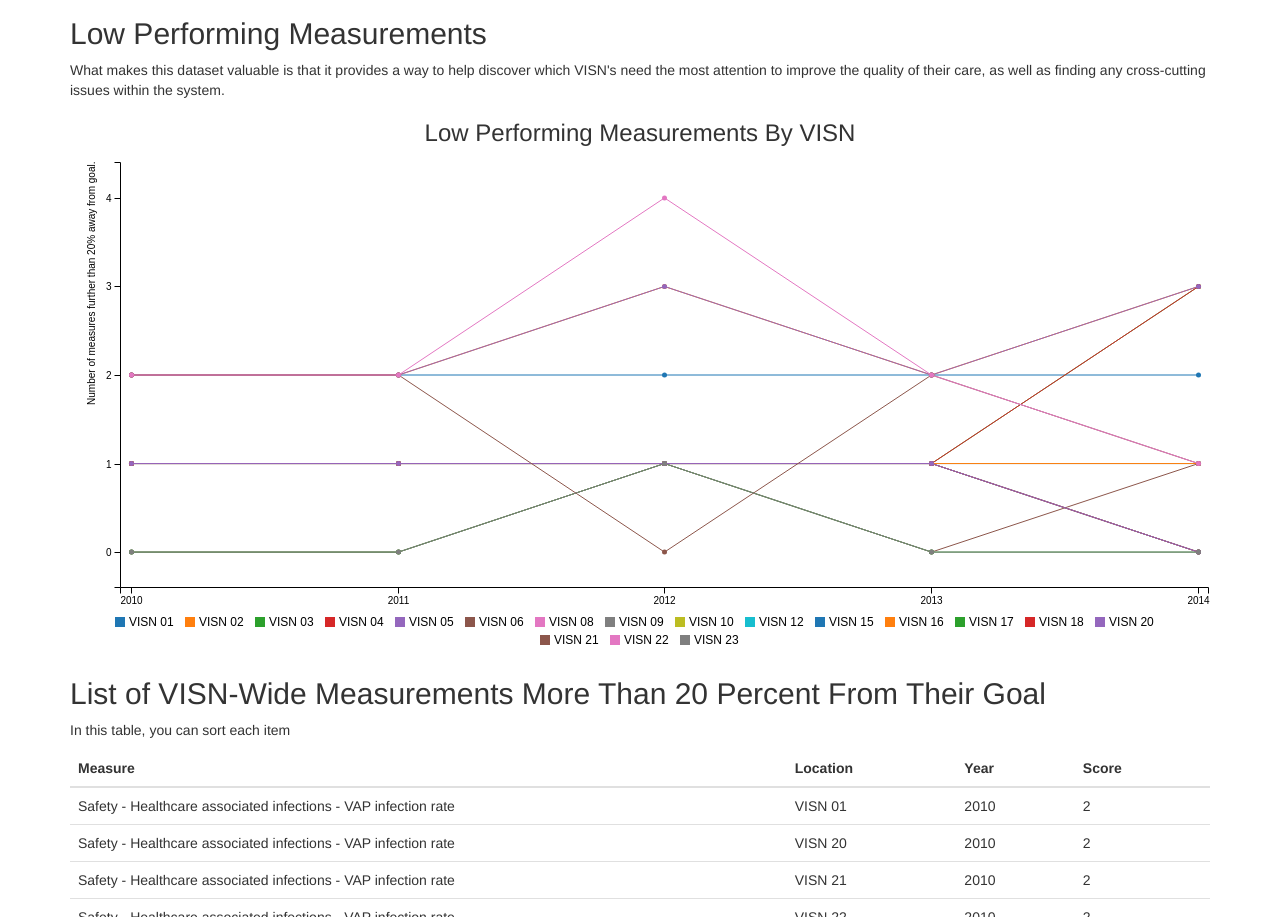
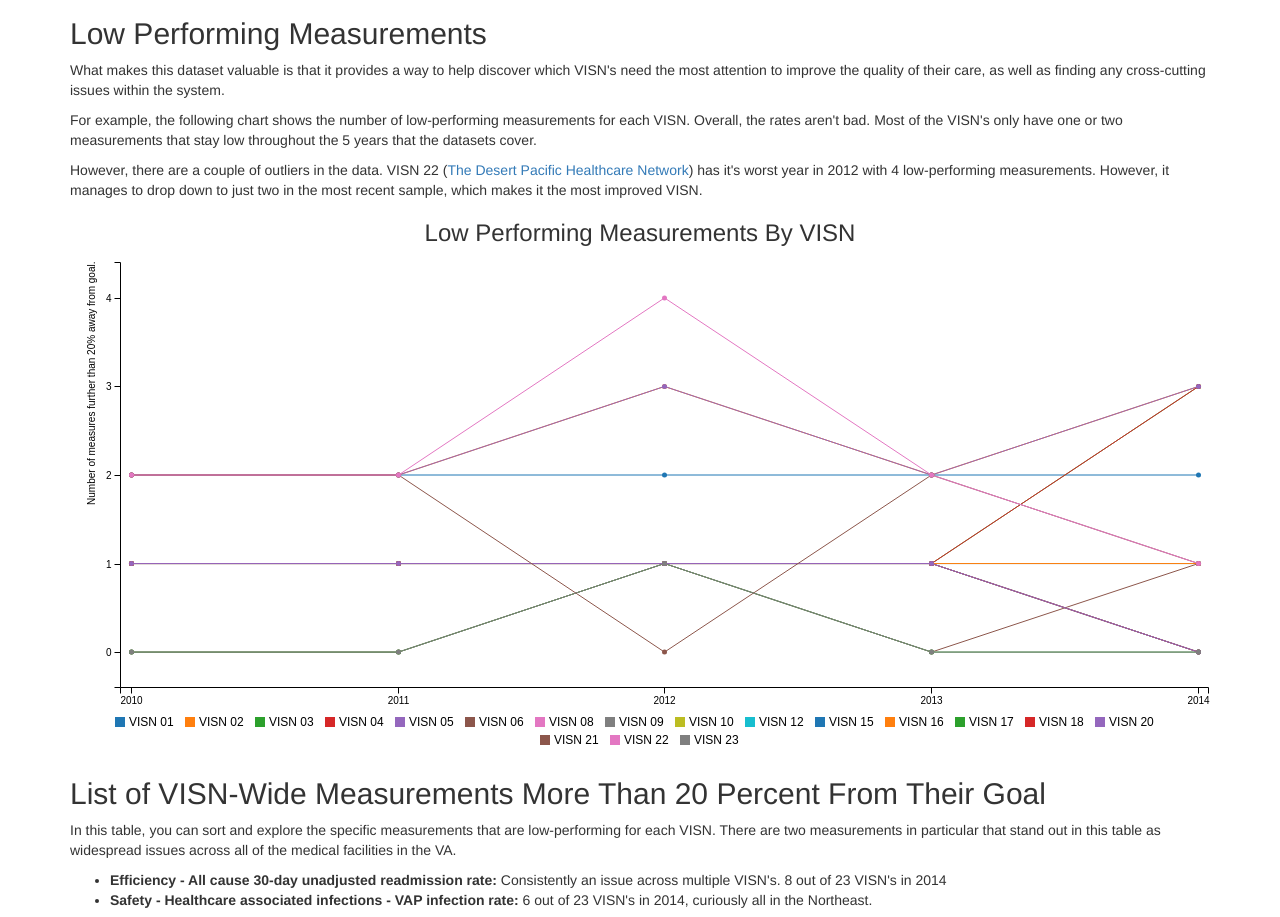
Before and after one commit to opendata20001/socrata-interview, a plain HTML site: page index.html in a window 1280 px wide. Shown: the part 919-1836 px from the top of the page. Drawn offline with Linux system fonts and the light colour scheme.

Commit message:
Updated copy

```diff
--- a/index.html
+++ b/index.html
@@ -69,10 +69,16 @@
         </div>
             <h2>Low Performing Measurements</h2>
             <p>What makes this dataset valuable is that it provides a way to help discover which VISN's need the most attention to improve the quality of their care, as well as finding any cross-cutting issues within the system.</p>
+            <p>For example, the following chart shows the number of low-performing measurements for each VISN. Overall, the rates aren't bad. Most of the VISN's only have one or two measurements that stay low throughout the 5 years that the datasets cover.</p>
+            <p>However, there are a couple of outliers in the data. VISN 22 (<a href="http://www.va.gov/directory/guide/region.asp?ID=1022">The Desert Pacific Healthcare Network</a>) has it's worst year in 2012 with 4 low-performing measurements. However, it manages to drop down to just two in the most recent sample, which makes it the most improved VISN.</p>
             <h3 style="text-align: center;">Low Performing Measurements By VISN</h3>
             <div id="lowscorebyvisn-chart"></div>
             <h2>List of VISN-Wide Measurements More Than 20 Percent From Their Goal</h2>
-            <p>In this table, you can sort each item</p>
+            <p>In this table, you can sort and explore the specific measurements that are low-performing for each VISN. There are two measurements in particular that stand out in this table as widespread issues across all of the medical facilities in the VA.</p>
+            <ul>
+                <li><strong>Efficiency - All cause 30-day unadjusted readmission rate:</strong> Consistently an issue across multiple VISN's. 8 out of 23 VISN's in 2014</li>
+                <li><strong>Safety - Healthcare associated infections - VAP infection rate:</strong> 6 out of 23 VISN's  in 2014, curiously all in the Northeast.</li>
+            </ul>
             <div class="table-responsive" style="max-height: 400px;">
                 <table id="lowscore-table" data-sortable class="table sortable-theme-bootstrap">
                     <thead>
```
